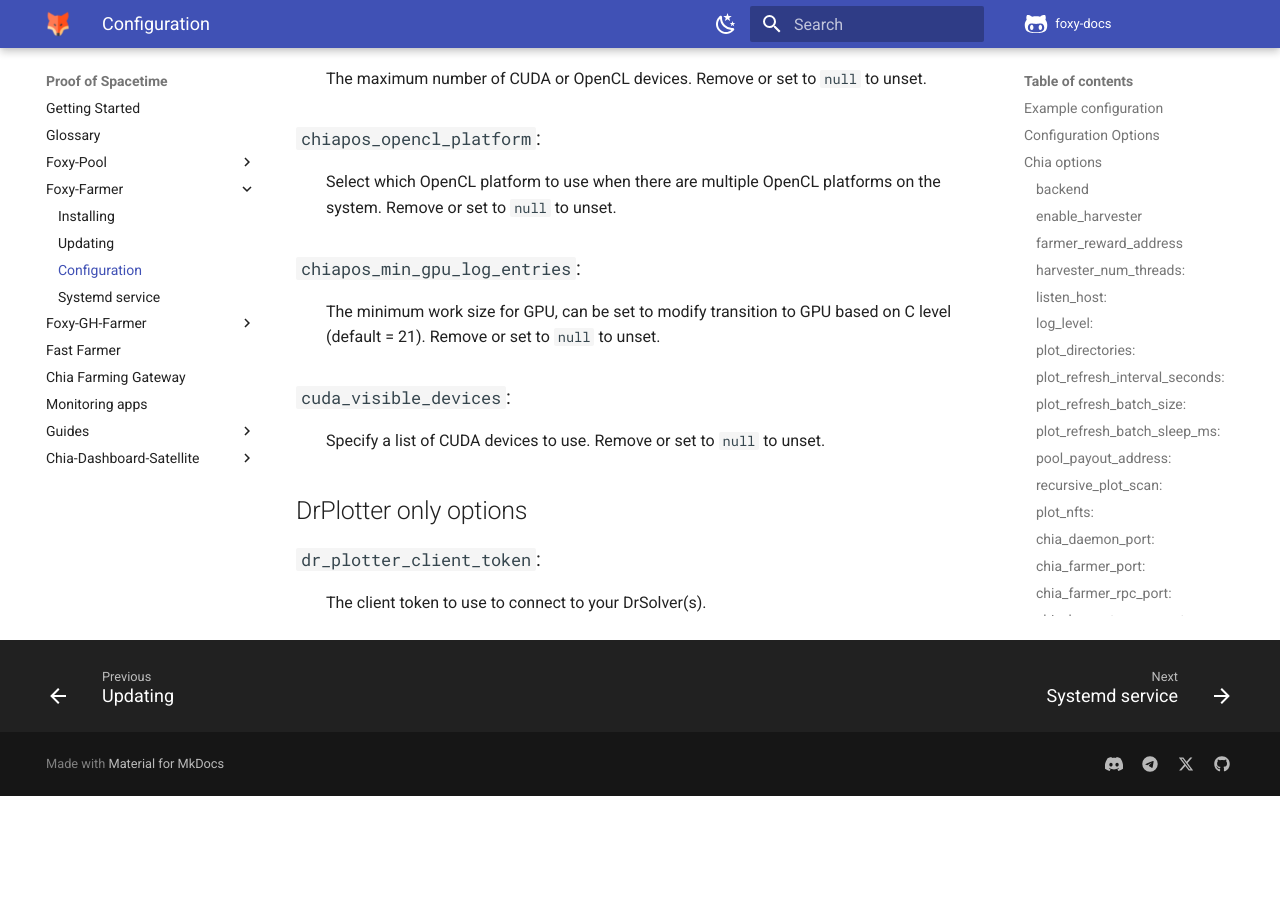
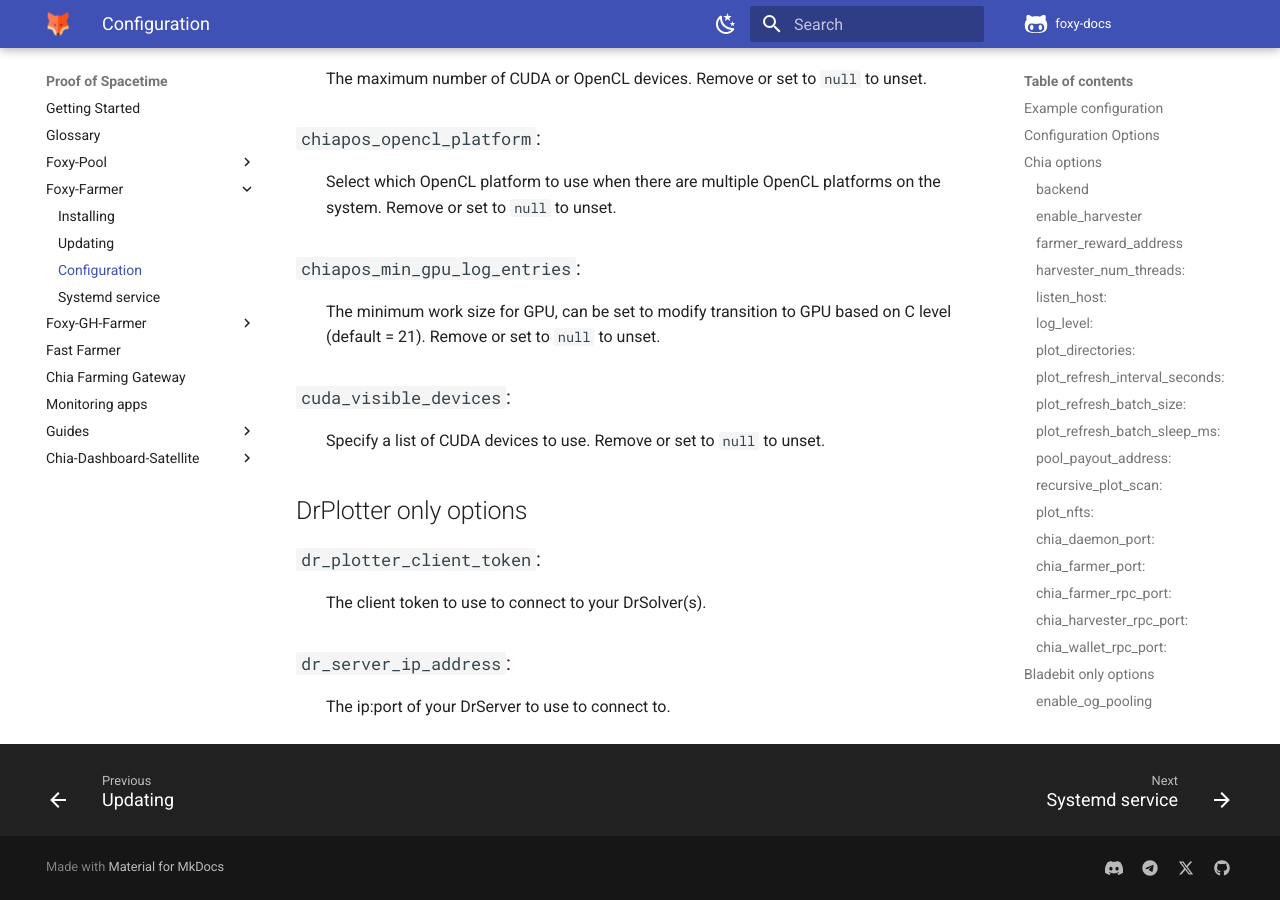
Before and after one commit to foxypool/docs, an MkDocs documentation site: the page built from docs/proof-of-spacetime/foxy-farmer/configuration.md, in a window 1280 px wide and 900 px high, scrolled down 5583 px. Built offline with MkDocs 1.6.1 and Material for MkDocs 9.7.7, drawn with Linux system fonts in a browser that asks for light colours; comment, search, counter and statistics services are not loaded; before the commit the page ends 6379 px from its top, so only the background shows below that.

Commit message:
Add `dr_server_ip_address` config option

```diff
--- a/docs/proof-of-spacetime/foxy-farmer/configuration.md
+++ b/docs/proof-of-spacetime/foxy-farmer/configuration.md
@@ -156,3 +156,6 @@
 
 ### `dr_plotter_client_token`:
 : The client token to use to connect to your DrSolver(s).
+
+### `dr_server_ip_address`:
+: The ip:port of your DrServer to use to connect to.
```
